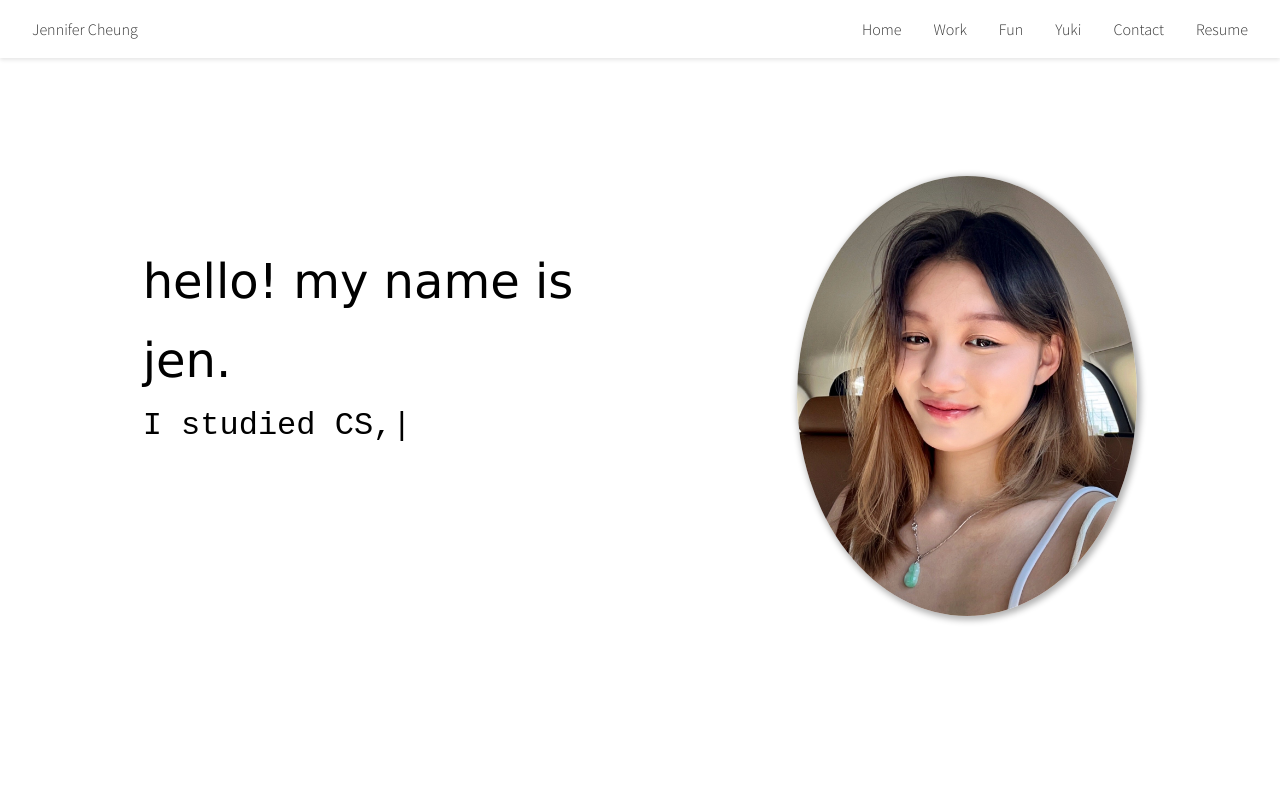
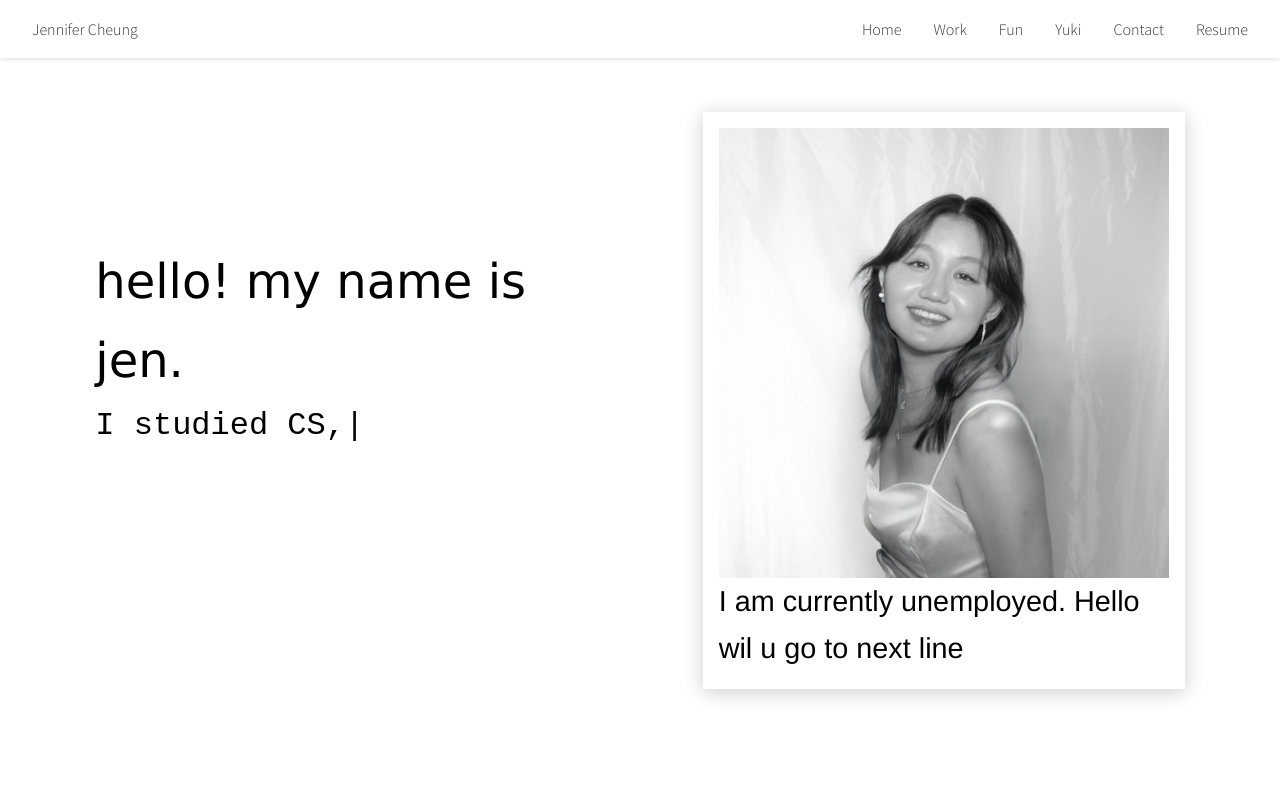
Before and after one commit to jeniichee/personal-website, a React (Create React App) app: page / in a window 1280 px wide. Shown: the top 800 px of the page. Built offline with nearby package versions, Linux system fonts and the light colour scheme; a web font is replaced by a local one.

Commit message:
polaroid css

```diff
--- a/src/App.css
+++ b/src/App.css
@@ -43,6 +43,26 @@ h2.major {
 
 .polaroid {
   background: #fff;
+  display: flex;
+  width: fit-content;
+  max-width: 100%;
+  overflow: visible;
+  flex-direction: column;
   padding: 1rem;
   box-shadow: 0 0.2rem 1.2rem rgba(0,0,0,0.2);
 }
+
+.polaroid > img {
+  width: 450px;
+  height: 450px;
+  object-fit: cover;
+}
+
+.polaroid .caption {
+  font-family: 'Franklin Gothic Medium', 'Arial Narrow', Arial, sans-serif;
+  font-size: 1.8rem;
+  text-align: left;
+  width: 100%;
+  max-width: 450px;
+  box-sizing: border-box;
+}
--- a/src/components/Home/Home.js
+++ b/src/components/Home/Home.js
@@ -47,12 +47,16 @@ const Home = () => {
           <span>{text}|</span>
         </div>
       </div>
-      <div className="home-picture">
+      <div className="polaroid">
         <img
-          className="profile-img"
-          src={require("../../assets/Jennifer Cheung.jpg")}
+          src={require("../../assets/jen_bw.jpg")}
           alt={"Jennifer Cheung"}
         />
+        <span className="caption">
+        I am currently unemployed.
+          Hello
+          wil u go to next line
+        </span>
       </div>
     </section>
   );
--- a/src/components/Portfolio/Portfolio.js
+++ b/src/components/Portfolio/Portfolio.js
@@ -7,7 +7,7 @@ const Portfolio = () => {
       <h2 className="major">Projects</h2>
       <div className="projects" style={{ paddingTop: "30px" }}>
 
-        {/*  */}
+        {/* */}
         <div className="card"></div>
         {/*  */}
         <div className="card"></div>
```
Also changed, not shown: src/assets/jen_bw.jpg (added).
